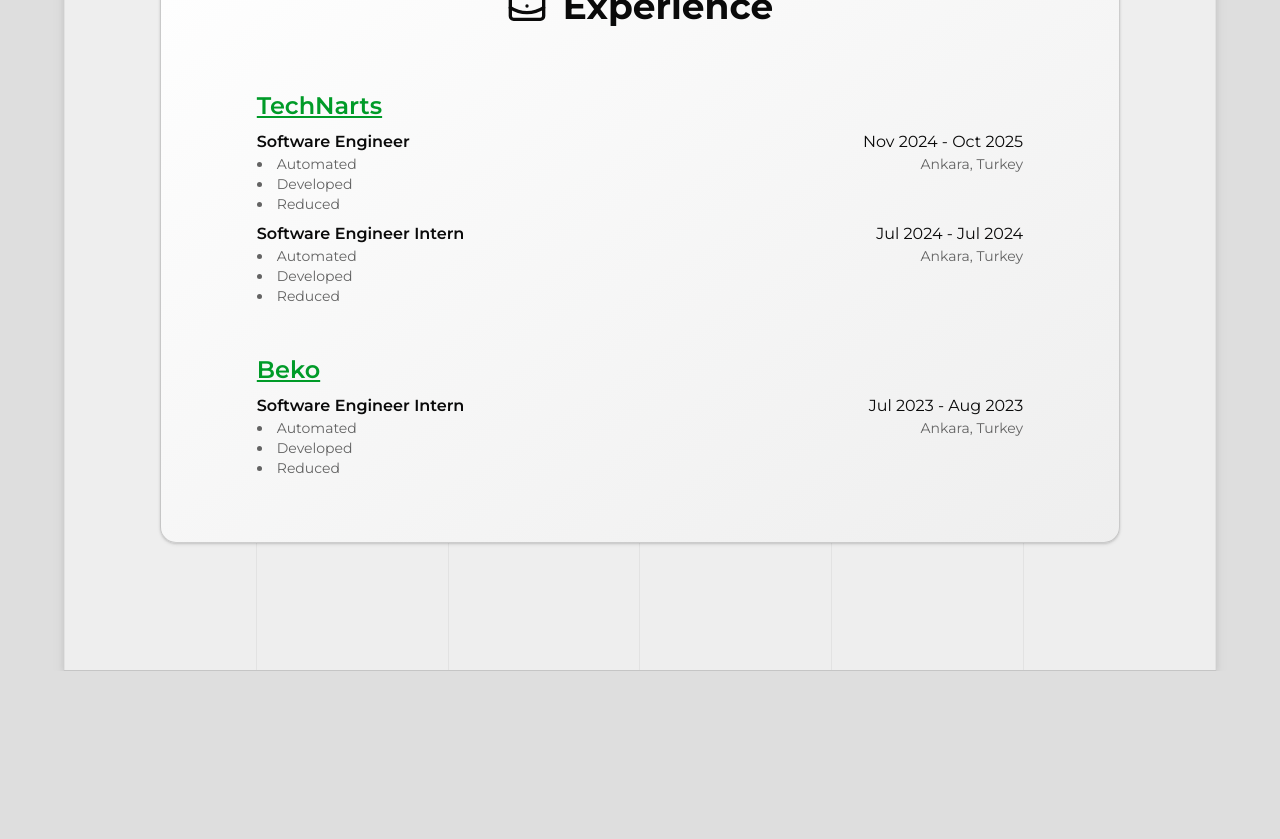
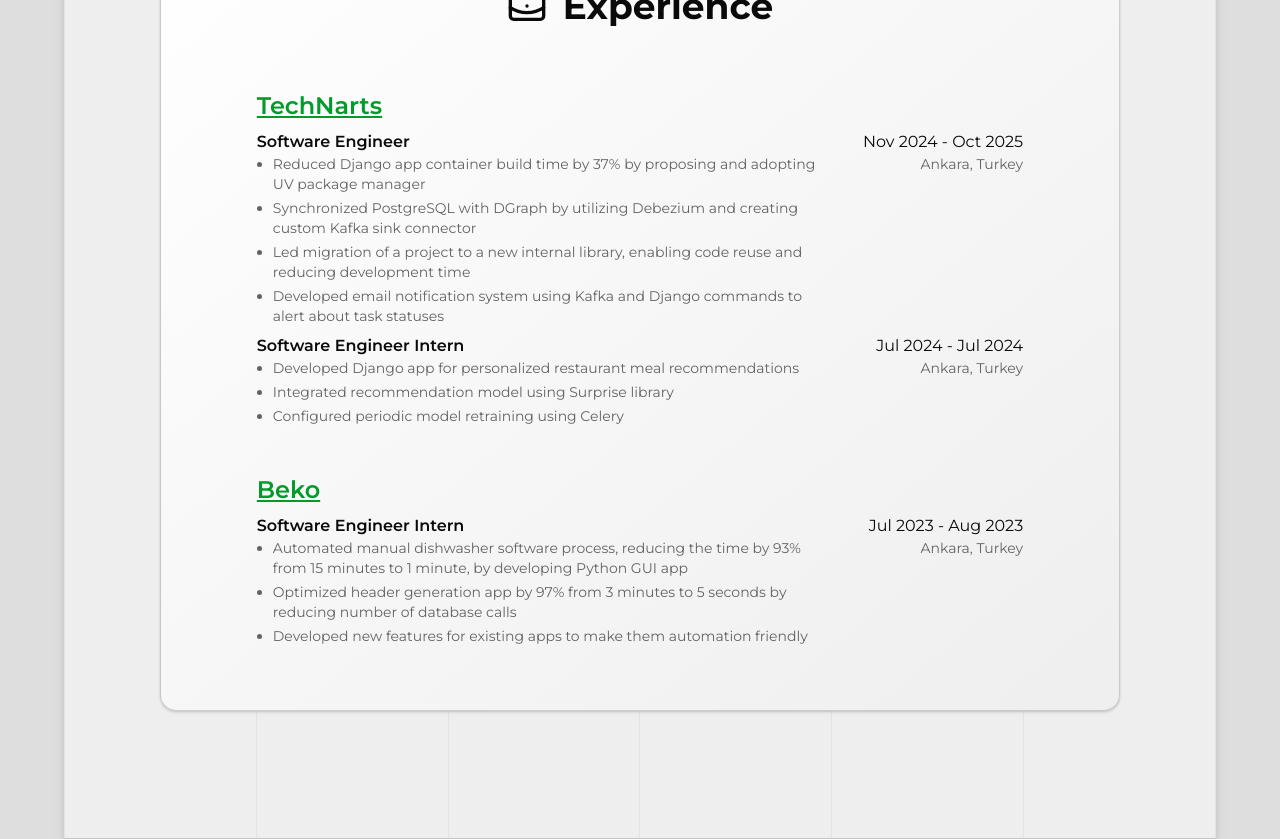
Before and after one commit to Akbro23/akbro23.github.io, a Next.js app: page / in a window 1280 px wide. Shown: the part 2780-3619 px from the top of the page. Before the commit the page ends 3451 px from the top, so only its background shows below. Built offline with nearby package versions, Linux system fonts and the light colour scheme.

Commit message:
feat (experience): add data and adjust layout

```diff
--- a/components/experience.tsx
+++ b/components/experience.tsx
@@ -11,13 +11,22 @@
         name: "Software Engineer",
         duration: "Nov 2024 - Oct 2025",
         location: "Ankara, Turkey",
-        highlights: ["Automated", "Developed", "Reduced"],
+        highlights: [
+          "Reduced Django app container build time by 37% by proposing and adopting UV package manager",
+          "Synchronized PostgreSQL with DGraph by utilizing Debezium and creating custom Kafka sink connector",
+          "Led migration of a project to a new internal library, enabling code reuse and reducing development time",
+          "Developed email notification system using Kafka and Django commands to alert about task statuses",
+        ],
       },
       {
         name: "Software Engineer Intern",
         duration: "Jul 2024 - Jul 2024",
         location: "Ankara, Turkey",
-        highlights: ["Automated", "Developed", "Reduced"],
+        highlights: [
+          "Developed Django app for personalized restaurant meal recommendations",
+          "Integrated recommendation model using Surprise library",
+          "Configured periodic model retraining using Celery",
+        ],
       },
     ],
   },
@@ -27,7 +36,11 @@
     positions: [
       {
         name: "Software Engineer Intern",
-        highlights: ["Automated", "Developed", "Reduced"],
+        highlights: [
+          "Automated manual dishwasher software process, reducing the time by 93% from 15 minutes to 1 minute, by developing Python GUI app",
+          "Optimized header generation app by 97% from 3 minutes to 5 seconds by reducing number of database calls",
+          "Developed new features for existing apps to make them automation friendly",
+        ],
         duration: "Jul 2023 - Aug 2023",
         location: "Ankara, Turkey",
       },
@@ -81,17 +94,17 @@
     {positions.map((position, index) => (
       <div
         key={index}
-        className="mt-2 flex flex-col lg:flex-row justify-between gap-1"
+        className="mt-2 flex flex-col lg:flex-row justify-between gap-1 lg:gap-8"
       >
         <div>
           <p className="font-semibold">{position.name}</p>
-          <ul className="list-disc list-inside text-muted-foreground text-sm">
+          <ul className="pl-4 list-disc text-muted-foreground text-sm space-y-1">
             {position.highlights.map((hi, index) => (
               <li key={index}>{hi}</li>
             ))}
           </ul>
         </div>
-        <div className="lg:text-right">
+        <div className="lg:text-right whitespace-nowrap">
           <p>{position.duration}</p>
           <p className="text-sm text-muted-foreground">{position.location}</p>
         </div>
```
